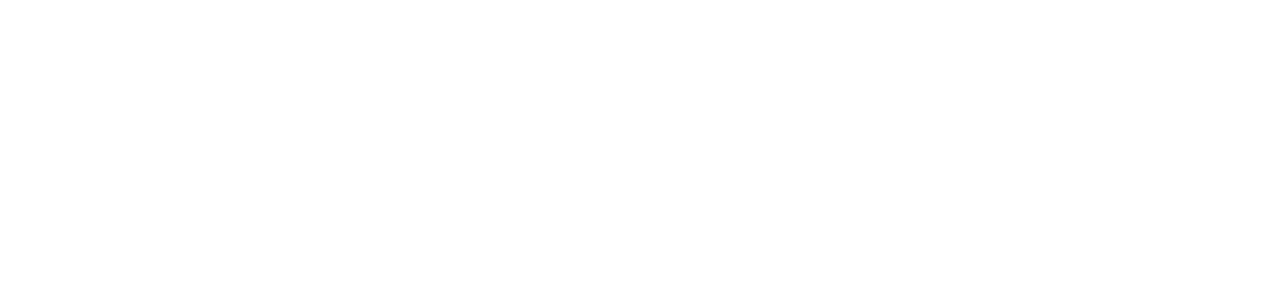
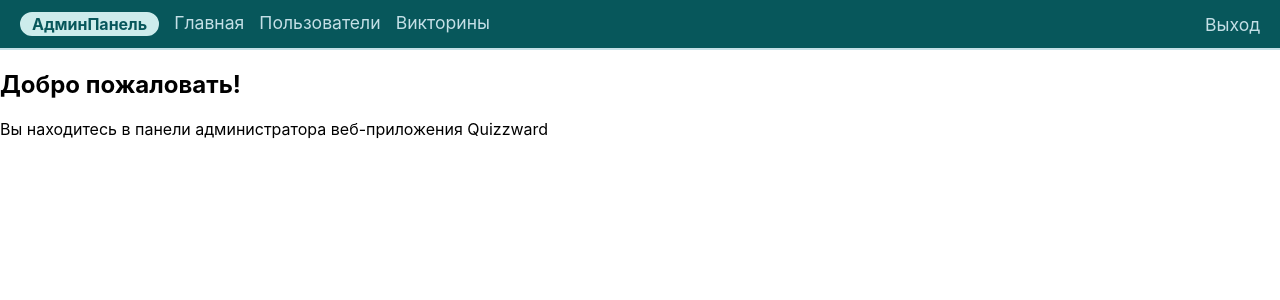
Before and after one commit to spitegod/quizzward, a React (Create React App) app: page /admin in a window 1280 px wide. Before the commit this address had no page. Shown: the top 300 px of the page. Built offline with nearby package versions, Linux system fonts and the light colour scheme.

Commit message:
Admin panel UI has been created

```diff
--- a/src/App.js
+++ b/src/App.js
@@ -7,6 +7,7 @@
 import CreateQuiz from "./pages/CreateQuiz/CreateQuiz";
 import PlayQuiz from "./pages/PlayQuiz/PlayQuiz";
 import Profile from "./pages/Profile/Profile";
+import AdminPanel from "./pages/AdminPanel/AdminPanel";
 
 function App() {
   return (
@@ -23,6 +24,10 @@
         <Route
           path="/register"
           element={<Register />}
+        />
+        <Route
+          path="/admin"
+          element={<AdminPanel />}
         />
         <Route
           path="/dashboard"
--- /dev/null
+++ b/src/components/NavAdmin/NavAdmin.js
@@ -0,0 +1,21 @@
+import { Link } from "react-router-dom"
+import s from "./NavAdmin.module.css"
+
+function NavAdmin() {
+    return (
+        <nav className={s.navigation}>
+            <div className={s.navLeft}>
+                <div className={s.navAdminLogoContainer}>
+
+                <Link to="/admin" className={s.navAdminLogo}>АдминПанель</Link>
+                </div>
+                <Link to="/admin" className={`${s.navLink} ${s.active}`}>Главная</Link>
+                <Link to="/profile" className={s.navLink}>Пользователи</Link>
+                <Link to="/login" className={s.navLink}>Викторины</Link>
+            </div>
+            <Link to="/login" className={s.navLink}>Выход</Link>
+        </nav>
+    )
+}
+
+export default NavAdmin
--- /dev/null
+++ b/src/components/NavAdmin/NavAdmin.module.css
@@ -0,0 +1,34 @@
+.navigation {
+    display: flex;
+    align-items: center;
+    justify-content: space-between;
+    padding: 0 20px;
+    height: 50px;
+    background-color: #07575b;
+    box-sizing: border-box;
+    border-bottom: 2px solid #c4dfe6;
+}
+
+.navLink {
+    font-size: 1.1rem;
+    text-decoration: none;
+    color: #C4DFE6;
+}
+
+.navLeft {
+    display: flex;
+    gap: 15px;
+}
+
+.navAdminLogoContainer {
+    border: 2px solid #cdecec;
+    border-radius: 15px;
+    padding: 0px 10px;
+    background-color: #cdecec;
+}
+
+.navAdminLogo {
+    font-weight: bold;
+    text-decoration: none;
+    color: #07575b;
+}
--- /dev/null
+++ b/src/pages/AdminPanel/AdminPanel.js
@@ -0,0 +1,13 @@
+import NavAdmin from "../../components/NavAdmin/NavAdmin"
+
+const AdminPanel = () => {
+    return (
+        <div>
+            <NavAdmin />
+            <h2>Добро пожаловать!</h2>
+            <p>Вы находитесь в панели администратора веб-приложения Quizzward</p>
+        </div>
+    )
+}
+
+export default AdminPanel
```
